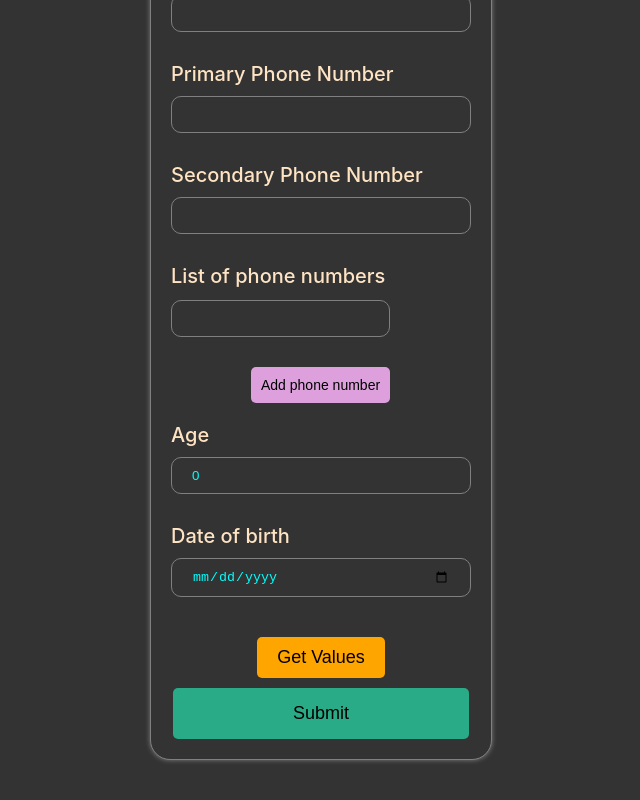
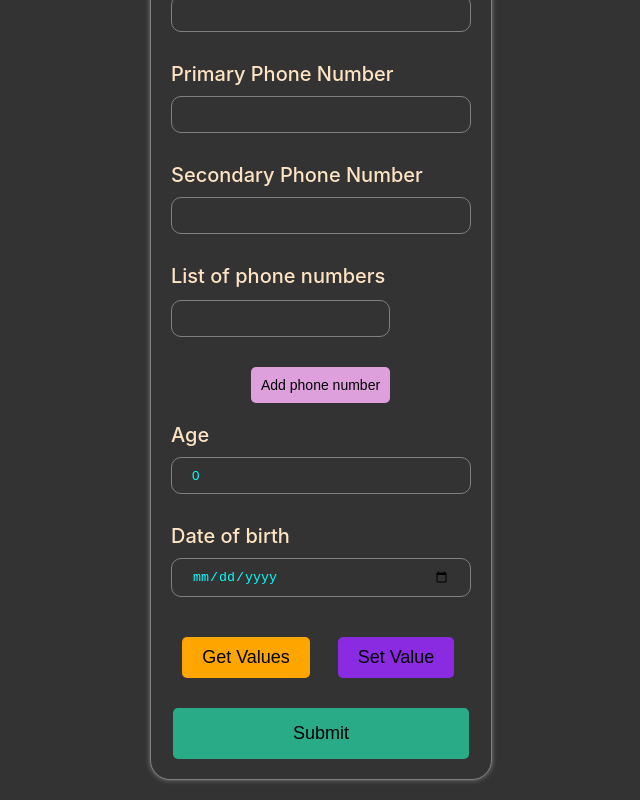
Before and after one commit to Akshay7016/React-Hook-Form, a React (Create React App) app: page / in a window 1280 px wide. Shown: the part 546-1346 px from the top of the page, without its empty margins (319-959 px from the left). Built offline with nearby package versions, Linux system fonts and the light colour scheme.

Commit message:
Set Field Value

```diff
--- a/src/components/YoutubeForm.js
+++ b/src/components/YoutubeForm.js
@@ -18,7 +18,7 @@ const YoutubeForm = () => {
             dob: new Date()
         }
     });
-    const { register, control, handleSubmit, formState: { errors }, watch, getValues } = form;
+    const { register, control, handleSubmit, formState: { errors }, watch, getValues, setValue } = form;
     const { fields, append, remove } = useFieldArray({
         name: "phNumbers",
         control
@@ -41,6 +41,16 @@ const YoutubeForm = () => {
         console.log("form values: ", getValues());
         console.log("Channel: ", getValues("channel"));
         console.log("Username & Channel: ", getValues(["username", "channel"]));
+    }
+
+    const handleSetValue = () => {
+        // setValue("username", "Akshay112233");
+
+        setValue("channel", "Codeevolution", {
+            shouldDirty: true,
+            shouldValidate: true,
+            shouldTouch: true
+        })
     }
 
     const onSubmit = (data) => {
@@ -230,10 +240,18 @@ const YoutubeForm = () => {
                         }
                     </div>
 
-                    <div className='button-container'>
-                        <button onClick={handleGetValues} className='get-values'>
-                            Get Values
-                        </button>
+                    <div className='button-flex'>
+                        <div className='button-container'>
+                            <button onClick={handleGetValues} className='get-values'>
+                                Get Values
+                            </button>
+                        </div>
+
+                        <div className='button-container'>
+                            <button onClick={handleSetValue} className='set-value'>
+                                Set Value
+                            </button>
+                        </div>
                     </div>
 
                     <div className='button-container'>
--- a/src/index.css
+++ b/src/index.css
@@ -117,11 +117,25 @@ button:hover {
   background-color: #ee82ee;
 }
 
-.get-values{
+.get-values {
   padding: 10px 20px;
   background-color: orange;
 }
 
-.get-values:hover{
+.get-values:hover {
   background-color: rgb(228, 149, 2);
 }
+
+.set-value{
+  padding: 10px 20px;
+  background-color: blueviolet;
+}
+
+.set-value:hover{
+  background-color: rgb(121, 24, 211);
+}
+
+.button-flex{
+  display: flex;
+  margin-bottom: 20px;
+}
```
